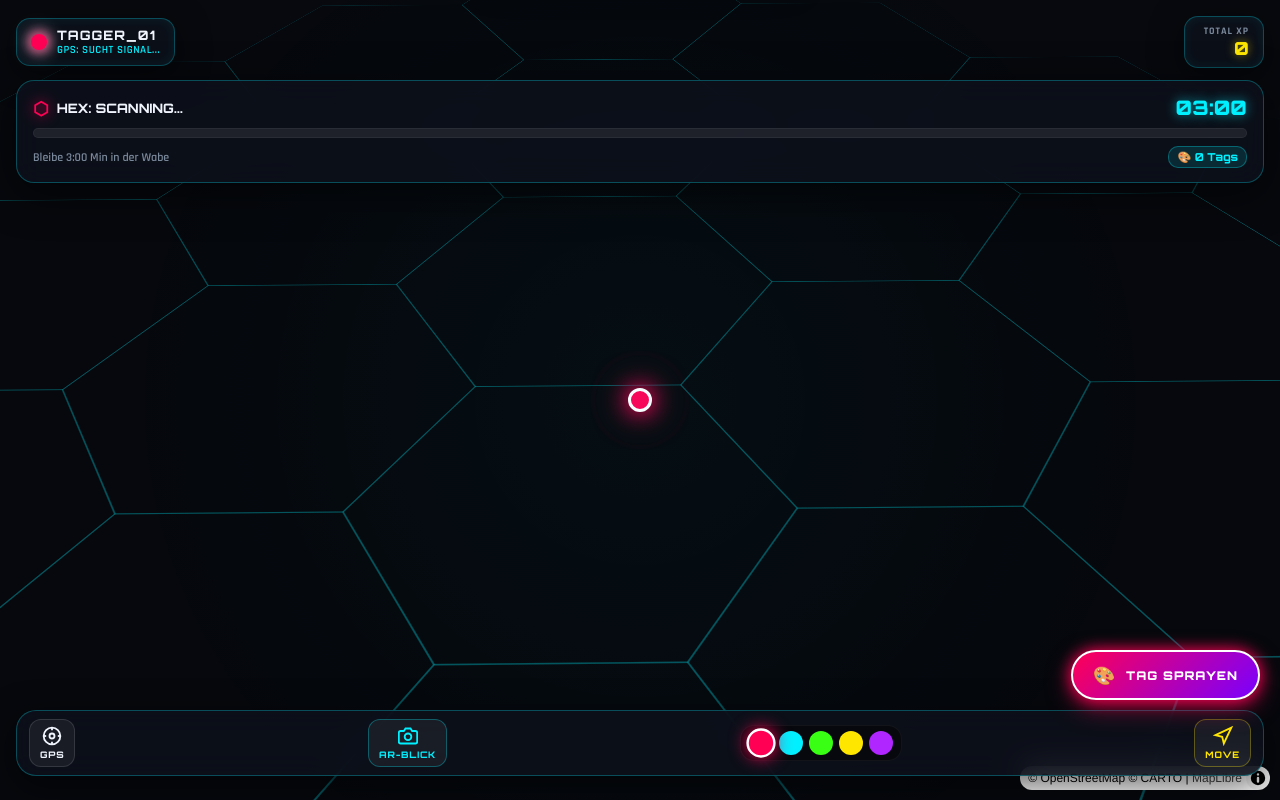
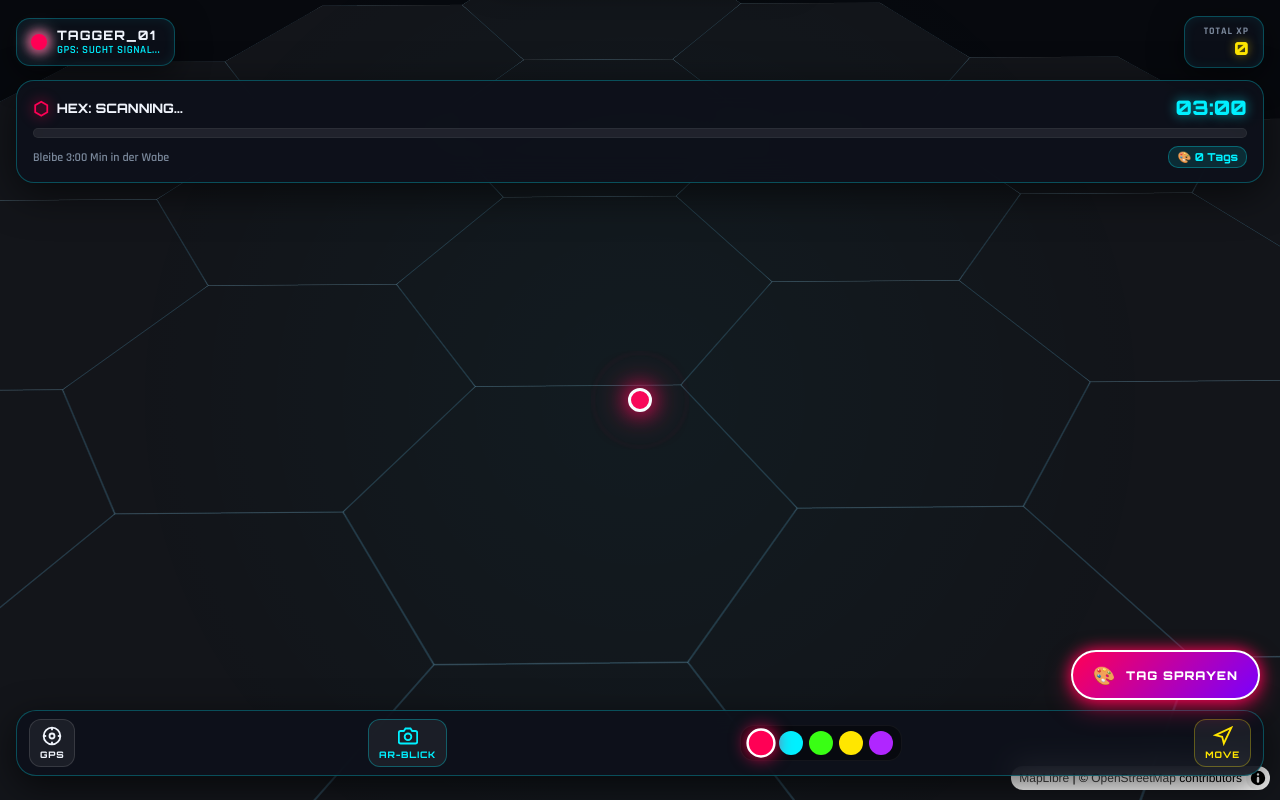
Before and after one commit to rubirubsen/hexTag, a website built with Vite: page index.html in a window 1280 px wide. Built offline with nearby package versions, Linux system fonts and the light colour scheme; no server answers.

Commit message:
fix: switch to 100% free official OpenStreetMap tiles with zero API key requirement

```diff
--- a/src/main.js
+++ b/src/main.js
@@ -55,30 +55,28 @@ const arViewer = new ARViewer(arVideo, arContainer, () => {
   console.log('[hexTag] AR-Blick beendet.');
 });
 
-// --- 2. INITIALIZE MAP (Dark Theme) ---
+// --- 2. INITIALIZE MAP (OpenStreetMap - 100% Free & No API Key) ---
 const map = new maplibregl.Map({
   container: 'map',
   style: {
     version: 8,
     sources: {
-      'carto-dark': {
+      'osm-tiles': {
         type: 'raster',
         tiles: [
-          'https://a.basemaps.cartocdn.com/dark_all/{z}/{x}/{y}@2x.png',
-          'https://b.basemaps.cartocdn.com/dark_all/{z}/{x}/{y}@2x.png',
-          'https://c.basemaps.cartocdn.com/dark_all/{z}/{x}/{y}@2x.png'
+          'https://tile.openstreetmap.org/{z}/{x}/{y}.png'
         ],
         tileSize: 256,
-        attribution: '&copy; OpenStreetMap &copy; CARTO'
+        attribution: '&copy; <a href="https://www.openstreetmap.org/copyright">OpenStreetMap</a> contributors'
       }
     },
     layers: [
       {
-        id: 'carto-dark-layer',
+        id: 'osm-layer',
         type: 'raster',
-        source: 'carto-dark',
+        source: 'osm-tiles',
         minzoom: 0,
-        maxzoom: 20
+        maxzoom: 19
       }
     ]
   },
--- a/src/style.css
+++ b/src/style.css
@@ -35,6 +35,11 @@ body, html {
   width: 100%;
   height: 100%;
   z-index: 1;
+}
+
+/* Dark Mode Filter fuer freie OpenStreetMap Tiles */
+.maplibregl-canvas-container canvas {
+  filter: brightness(0.7) invert(1) contrast(1.15) hue-rotate(200deg) saturate(0.45);
 }
 
 /* Radar Scan */
```
